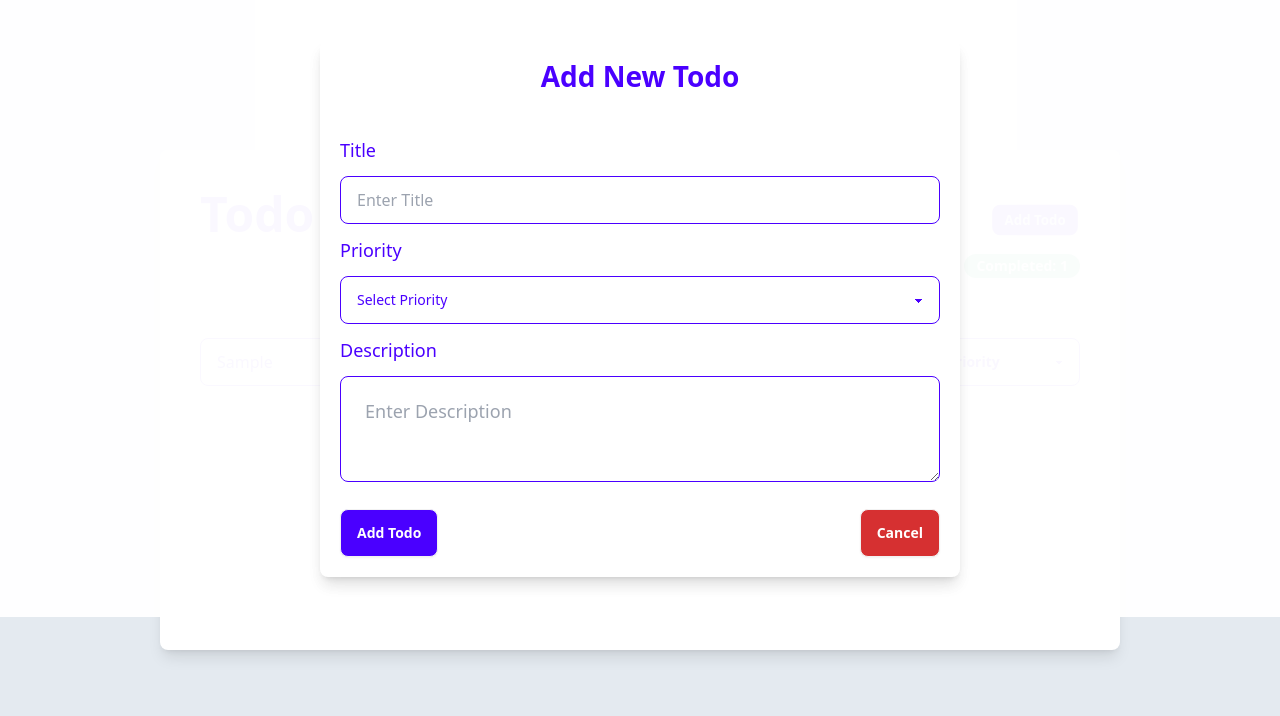
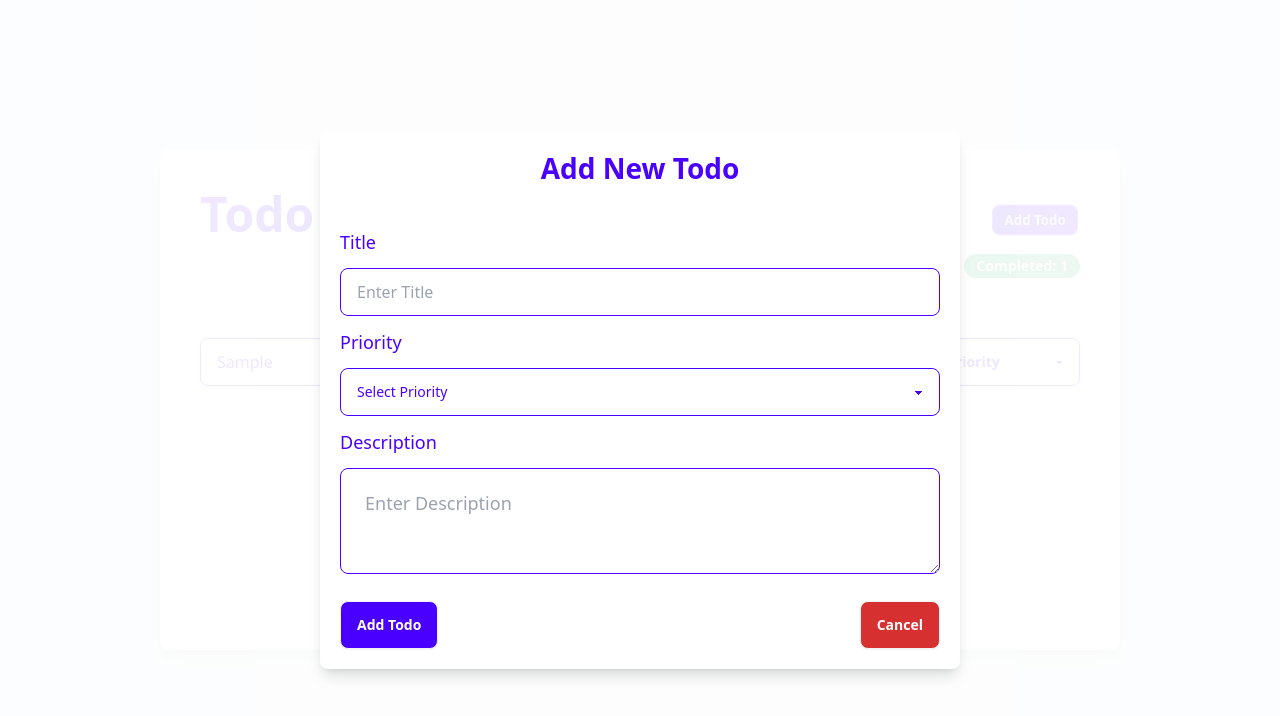
Before and after one commit to Najmul890/todo-app-react, a React (Vite) app: page / in a window 1280 px wide. Both pictures are taken after typing "Sample" into the empty fields and a click on the button "Add Todo". Shown: the top 716 px of the page. Built offline with nearby package versions, Linux system fonts and the light colour scheme.

Commit message:
todolist container conditionaly hidden if todo modal open done to fix over height design issue for the modal

```diff
--- a/src/components/TodoListContainer/TodoListContainer.jsx
+++ b/src/components/TodoListContainer/TodoListContainer.jsx
@@ -12,6 +12,7 @@ const TodoListContainer = () => {
     state,
     filteredTodos,
     dispatch,
+    showTodoModal,
     setShowTodoModal,
     setTodoAdd,
     selectedTodoToEdit,
@@ -44,7 +45,7 @@ const TodoListContainer = () => {
   };
 
   return (
-    <div className="mt-10 mb-[80px] sm:mb-0 border-none 2md:border border-primary rounded-lg p-0 2md:p-5 ">
+    <div className={`mt-10 mb-[80px] ${showTodoModal?"hidden":"block"} sm:mb-0 border-none 2md:border border-primary rounded-lg p-0 2md:p-5 `}>
       {filteredTodos.length === 0 ? (
         <NotFound>
           {state.todos.length === 0
--- a/src/components/modals/TodoModal.jsx
+++ b/src/components/modals/TodoModal.jsx
@@ -124,7 +124,7 @@ const TodoModal = () => {
     <div
       className={`bg-white ${
         showTodoModal ? " flex justify-center items-center " : "hidden"
-      } bg-opacity-70 h-screen 2md:h-auto py-0 2md:py-10 w-full z-20 absolute top-0 left-0 max-md:px-4 lg:text-lg`}
+      } bg-opacity-70 min-h-screen py-0 2md:py-10 w-full z-20 absolute top-0 left-0 max-md:px-4 lg:text-lg`}
     >
       <form
         onSubmit={handleFormSubmit}
```
